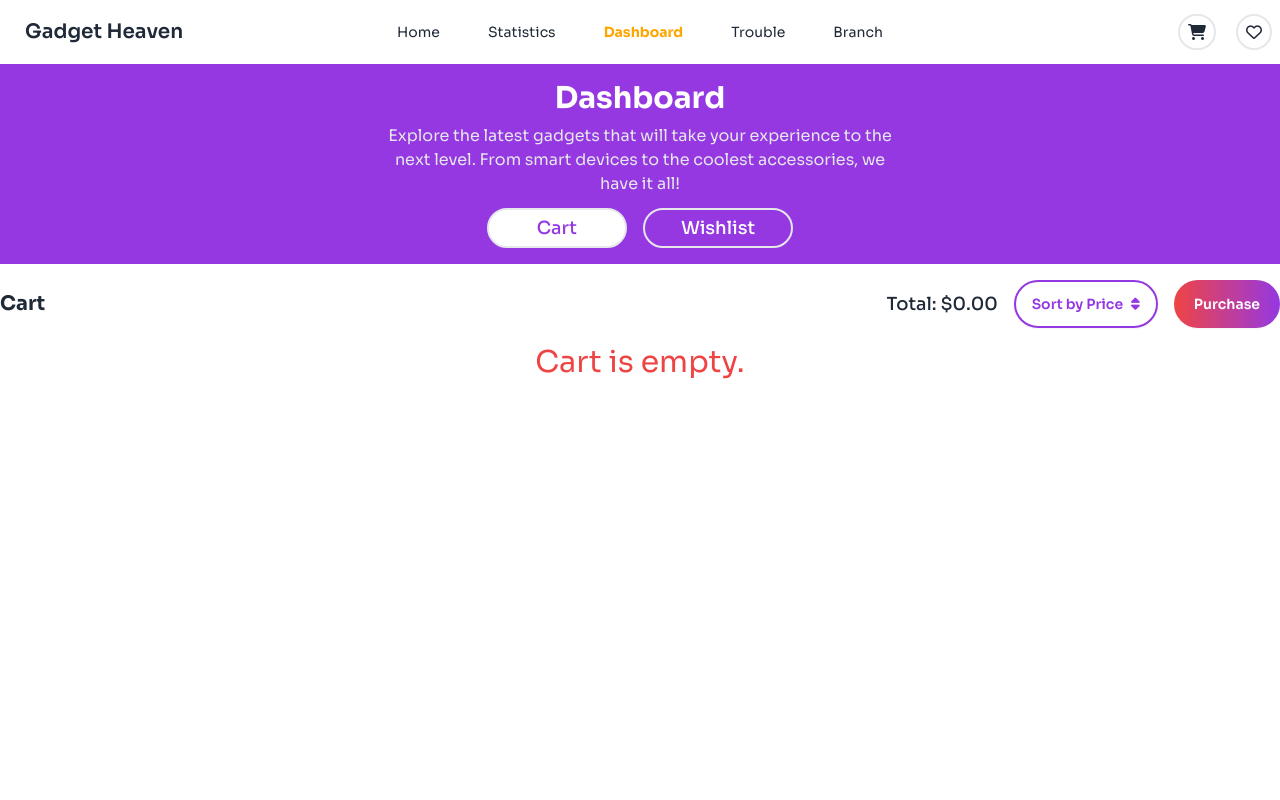
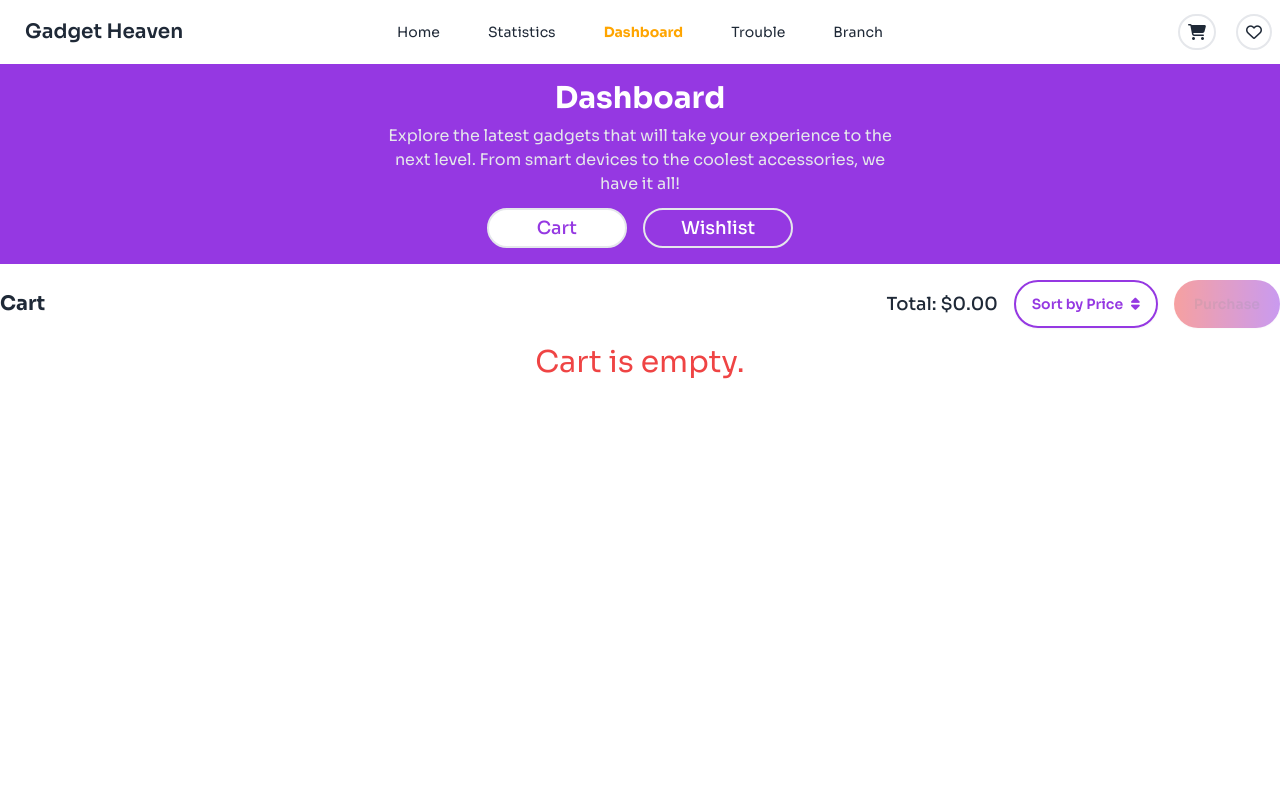
Before and after one commit to programming-hero-web-course-4/b10a8-gadget-heaven-shafriki, a React (Vite) app: page /dashboard in a window 1280 px wide. Shown: the top 800 px of the page. Built offline with nearby package versions, Linux system fonts and the light colour scheme.

Commit message:
purchase button disabled if price is 0

```diff
--- a/src/pages/Dashboard.jsx
+++ b/src/pages/Dashboard.jsx
@@ -24,6 +24,7 @@ const Dashboard = () => {
         if (disabledButtons[item.product_id] || cart.some(cartItem => cartItem.product_id === item.product_id)) {
             toast.info("Already added to cart");
             return;
+
         }
         addToCart(item);
         setDisabledButtons((prev) => ({ ...prev, [item.product_id]: true }));
@@ -77,29 +78,34 @@ const Dashboard = () => {
                 {activeTab === 'Cart' ? (
                     <div>
                         <div className='flex justify-between items-center mb-4'>
+
                             <h2 className='text-xl font-bold'>Cart</h2>
+
                             <div className='flex items-center gap-4'>
                                 <p className='text-lg font-medium'>Total: ${totalCostCalculation()}</p>
 
                                 <button onClick={handleSortByPrice} className='btn border-2 border-[#9538E2] hover:border-amber-500 hover:bg-transparent rounded-full bg-transparent text-[#9538E2] '>Sort by Price<i class="fa-solid fa-sort"></i></button>
 
-                                <button onClick={handlePurchase} className='btn border-none rounded-full bg-gradient-to-r from-red-500 to-[#9538E2] md:px-5 text-white'>Purchase</button>
+                                <button onClick={handlePurchase} disabled={!sortedCart.length || totalCostCalculation() === "0.00"} className={`btn border-none rounded-full bg-gradient-to-r from-red-500 to-[#9538E2] md:px-5 text-white ${!sortedCart.length || totalCostCalculation() === "0.00" ? 'opacity-50 cursor-not-allowed' : ''}`}> Purchase </button>
                             </div>
                         </div>
+
                         {sortedCart.length ? sortedCart.map(item => (
+
                             <div key={item.product_id} className='p-4 border-2 shadow-md mb-3 flex items-center bg-[#D6F1F9] border-[#38A1B6] rounded-xl'>
+
                                 <img src={item.product_image} alt={item.product_title} className='h-28 md:h-36 w-28 md:w-36 mr-4 border-2 rounded-xl' />
+
                                 <div className='flex flex-col items-start'>
+
                                     <p className='text-sm md:text-lg font-semibold'>{item.product_title}</p>
                                     <p className='text-xs md:text-sm text-gray-500'>{item.description}</p>
                                     <p className='text-xs md:text-base font-medium text-gray-700'>Price: ${item.price.toFixed(2)}</p>
+
                                 </div>
+
                                 <div className='ml-auto'>
-                                    <button id='del'
-                                        onClick={() => handleDeleteFromCart(item.product_id)}
-                                        className='btn rounded-full border-none bg-red-200'
-                                    >
-                                        <i className="fa-solid fa-trash-can-arrow-up text-xl text-red-500 cursor-pointer"></i>
+                                    <button id='del' onClick={() => handleDeleteFromCart(item.product_id)} className='btn rounded-full border-none bg-red-200'> <i className="fa-solid fa-trash-can-arrow-up text-xl text-red-500 cursor-pointer"></i>
                                     </button>
                                 </div>
                             </div>
@@ -120,12 +126,7 @@ const Dashboard = () => {
                                     </button>
                                 </div>
                                 <div className='ml-auto'>
-                                    <button
-                                        id='delete'
-                                        onClick={() => handleDeleteFromWishlist(item.product_id)}
-                                        className='btn rounded-full border-none bg-red-200'
-                                    >
-                                        <i className="fa-solid fa-trash-can-arrow-up text-xl text-red-500 cursor-pointer"></i>
+                                    <button id='delete'  onClick={() => handleDeleteFromWishlist(item.product_id)} className='btn rounded-full border-none bg-red-200' > <i className="fa-solid fa-trash-can-arrow-up text-xl text-red-500 cursor-pointer"></i>
                                     </button>
                                 </div>
                             </div>
```
